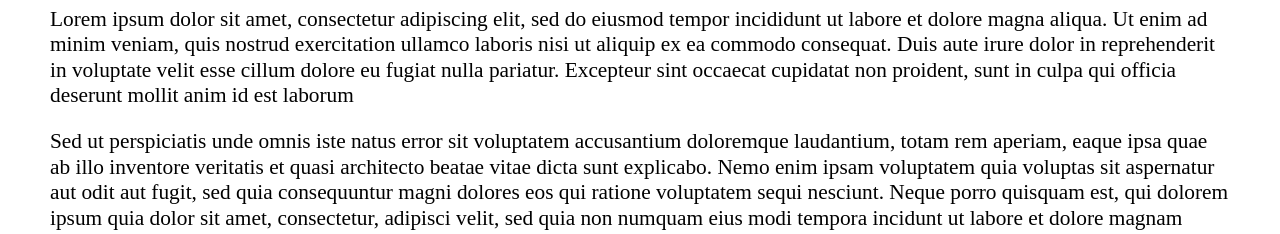
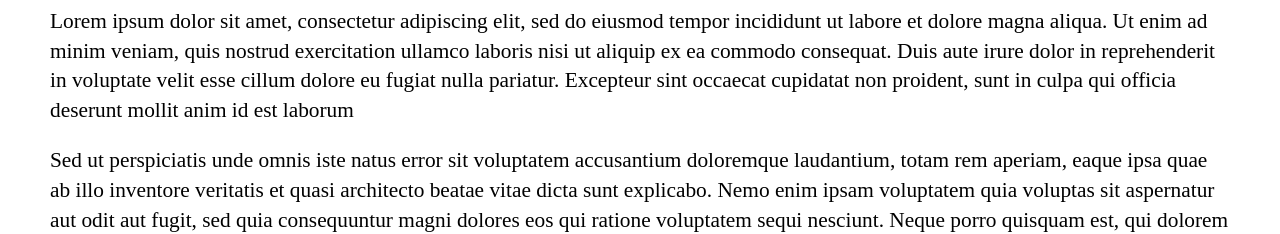
Before and after one commit to kocmoc1985/suw16B, a website: page www/workshops/workshopv38.html in a window 1280 px wide. Shown: the part 562-796 px from the top of the page. Drawn offline with Linux system fonts and the light colour scheme.

Commit message:
V1.08 - DELL

```diff
--- a/www/workshops/workshopv38.css
+++ b/www/workshops/workshopv38.css
@@ -6,7 +6,6 @@ html, body
 h1{
     font-size: 29pt;
     font-weight: bold;
-
 }
 
 #banner{
@@ -37,13 +36,12 @@ article{
 
 article h1{
     text-align: center;
-    /*margin-bottom: 10px;*/
 }
 
 article p{
     padding: 10px;
     font-size: 16pt;
-    line-height: 1.2;
+    line-height: 1.4;
 }
 
 /**************************************************/
```
Also changed, not shown: 1 other file.
